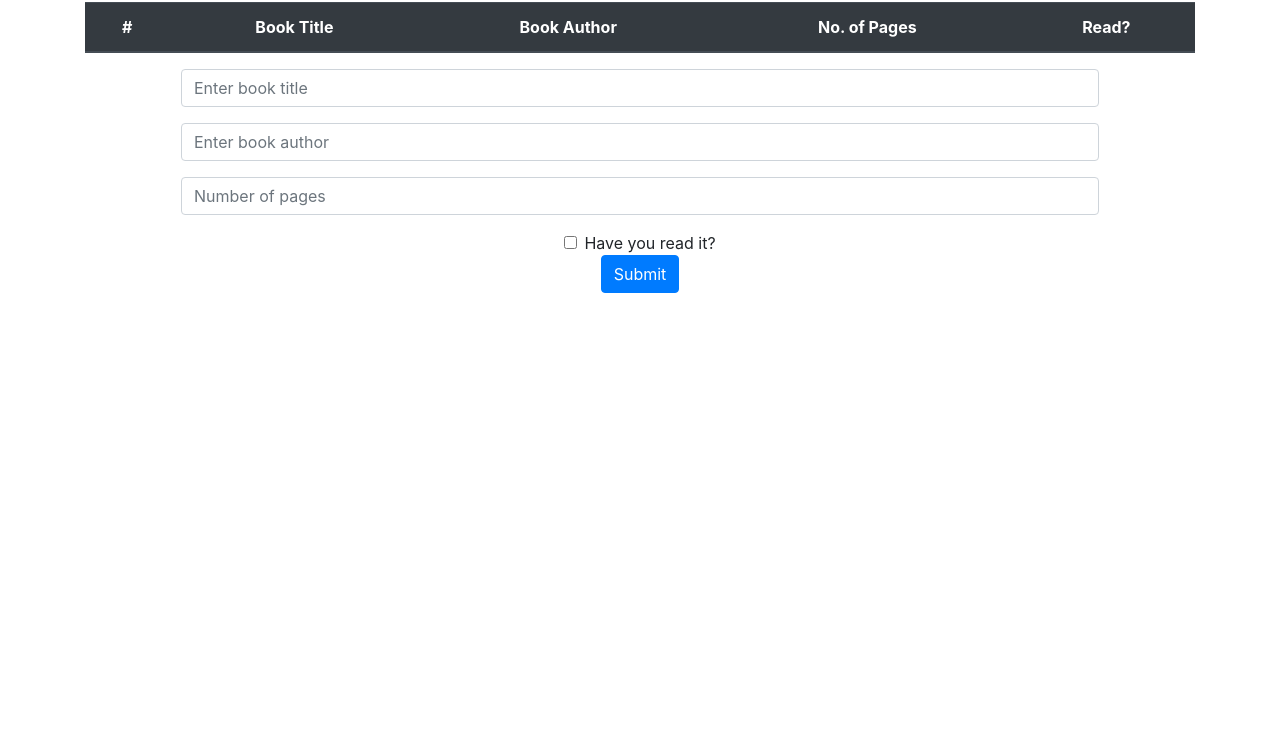
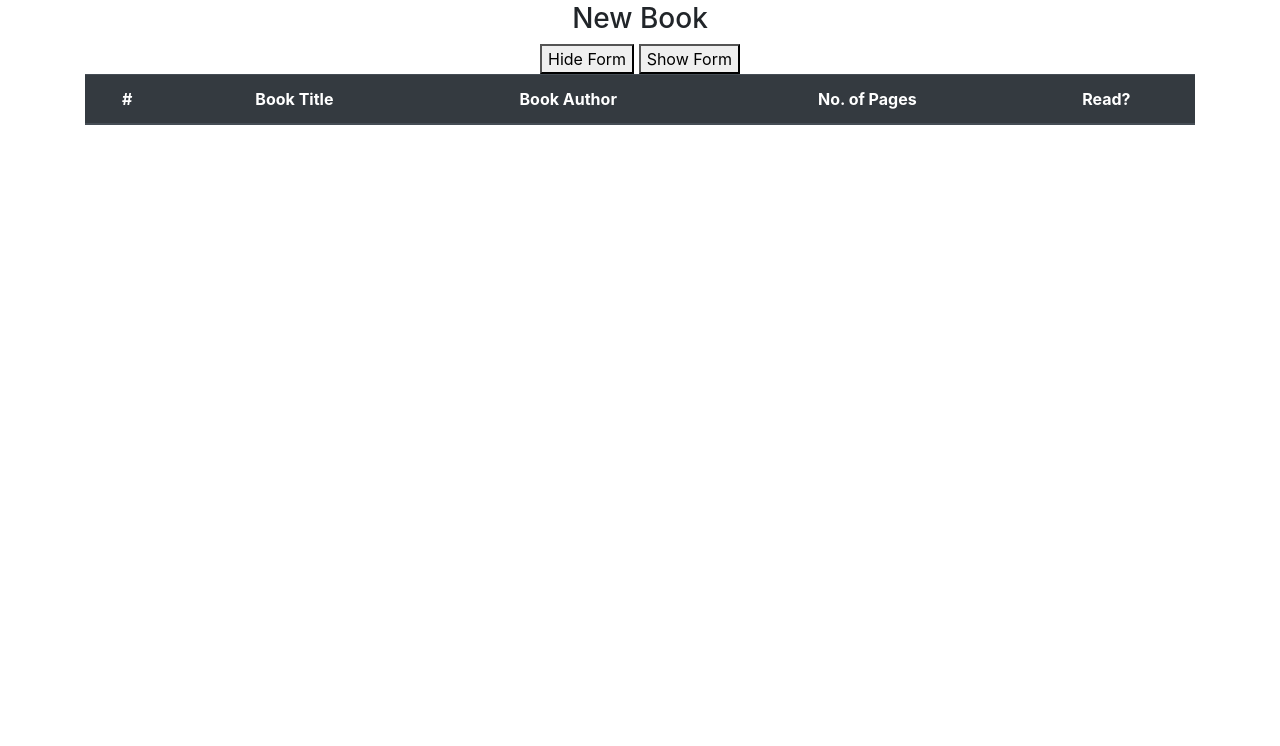
Before and after one commit to suretrust/library, a plain HTML site: page index.html in a window 1280 px wide. Shown: the part 54-800 px from the top of the page. Drawn offline with nearby package versions, Linux system fonts and the light colour scheme.

Commit message:
added form hidden feature

```diff
--- a/index.html
+++ b/index.html
@@ -15,6 +15,11 @@
 <body>
     <div class="container text-center">
         <h1>Library</h1>
+        <aside id="formD">
+            <h3>New Book</h3>
+            <button onclick="formDisplay(1)">Hide Form</button>
+            <button onclick="formDisplay(2)">Show Form</button>
+        </aside>
         <table class="table">
             <!-- Table begins -->
             <thead class="thead-dark">
--- a/js/main.js
+++ b/js/main.js
@@ -48,7 +48,11 @@ function display() {
     }
 }
 
+document.getElementById("add").style.display="none";
+
+
 document.getElementById('add').addEventListener("submit", (e) => {
+
     e.preventDefault();
     let title = document.getElementById('title').value;
     let author = document.getElementById('author').value;
@@ -58,7 +62,12 @@ document.getElementById('add').addEventListener("submit", (e) => {
 });
 
 
-
+function formDisplay(elem){
+    if(elem == 1)
+        document.getElementById("add").style.display="none";
+    else
+        document.getElementById("add").style.display="block";
+}
 
 // addBookToLibrary("First title", "First author", 23, true);
 // addBookToLibrary("First title", "First author", 23, true);
```
